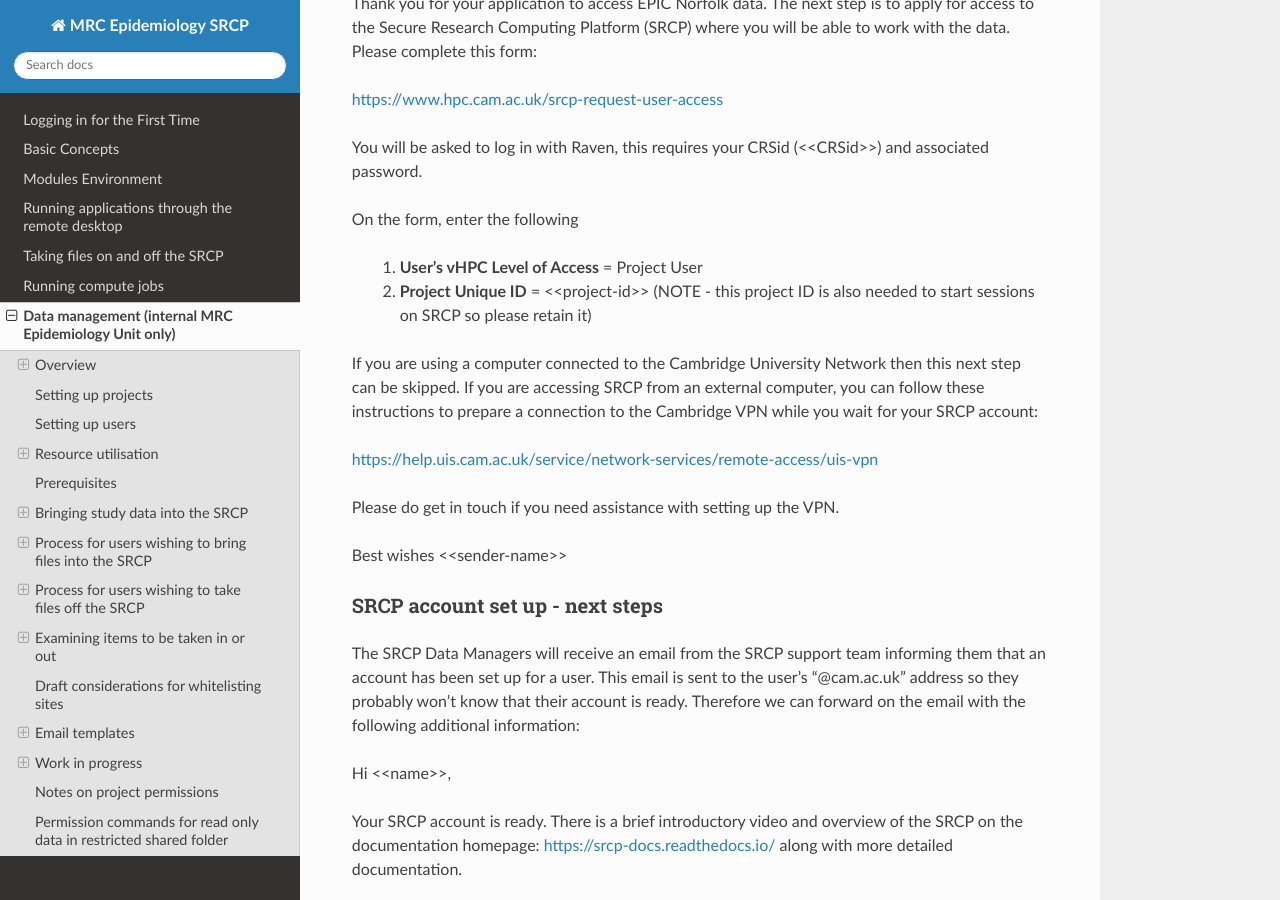
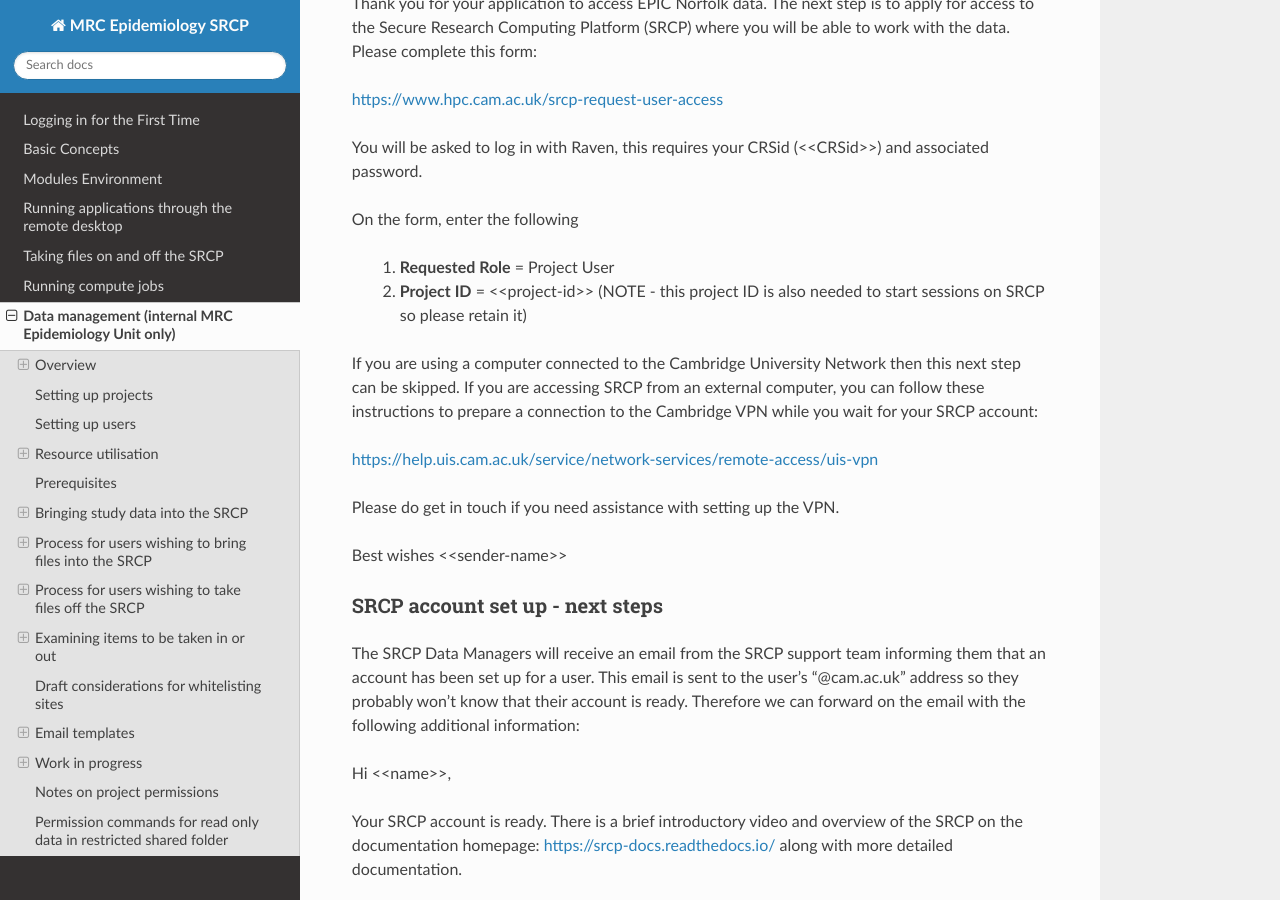
Before and after one commit to epi-analysis/SRCP_docs, a Sphinx documentation site: the page built from docs/source/06-Data-management.rst, in a window 1280 px wide and 900 px high, scrolled down 15188 px. Built offline with Sphinx 7.4.7 and the Read the Docs theme 3.1.0, drawn with Linux system fonts in a browser that asks for light colours.

Commit message:
Update 06-Data-management.rst

```diff
--- a/docs/source/06-Data-management.rst
+++ b/docs/source/06-Data-management.rst
@@ -364,8 +364,8 @@
 
 On the form, enter the following
 
-   1. **User’s vHPC Level of Access** = Project User
-   2. **Project Unique ID** = <<project-id>> (NOTE - this project ID is also needed to start sessions on SRCP so please retain it)
+   1. **Requested Role** = Project User
+   2. **Project ID** = <<project-id>> (NOTE - this project ID is also needed to start sessions on SRCP so please retain it)
 
 If you are using a computer connected to the Cambridge University Network then this next step can be skipped. If you are accessing SRCP from an external computer, you can follow these instructions to prepare a connection to the Cambridge VPN while you wait for your SRCP account:
 
```
